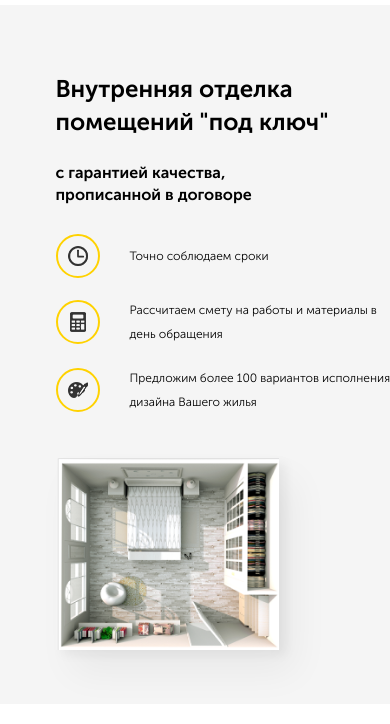
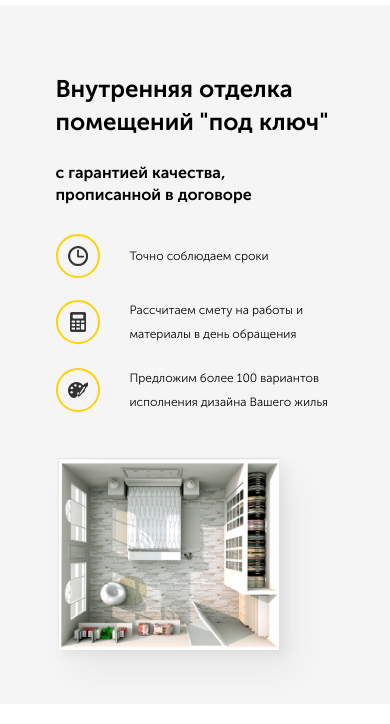
Before and after one commit to shenmue73/repair, a plain HTML site: page index.html in a window 390 px wide. Shown: the part 58-782 px from the top of the page. Drawn offline with Linux system fonts and the light colour scheme; files whose address does not match are found by name.

Commit message:
Адаптив подправил

```diff
--- a/sass/blocks/_hero.sass
+++ b/sass/blocks/_hero.sass
@@ -75,6 +75,7 @@
       &__subtitle
         font-size: 16px
         margin-bottom: 28px
+        width: auto
     &-list
       &__item
         margin-bottom: 20px
@@ -86,3 +87,6 @@
         &__subtitle
           width: 200px
           line-height: 1.4
+      &-list
+        &__item
+          width: 279px
```
Also changed, not shown: css/style.css.
